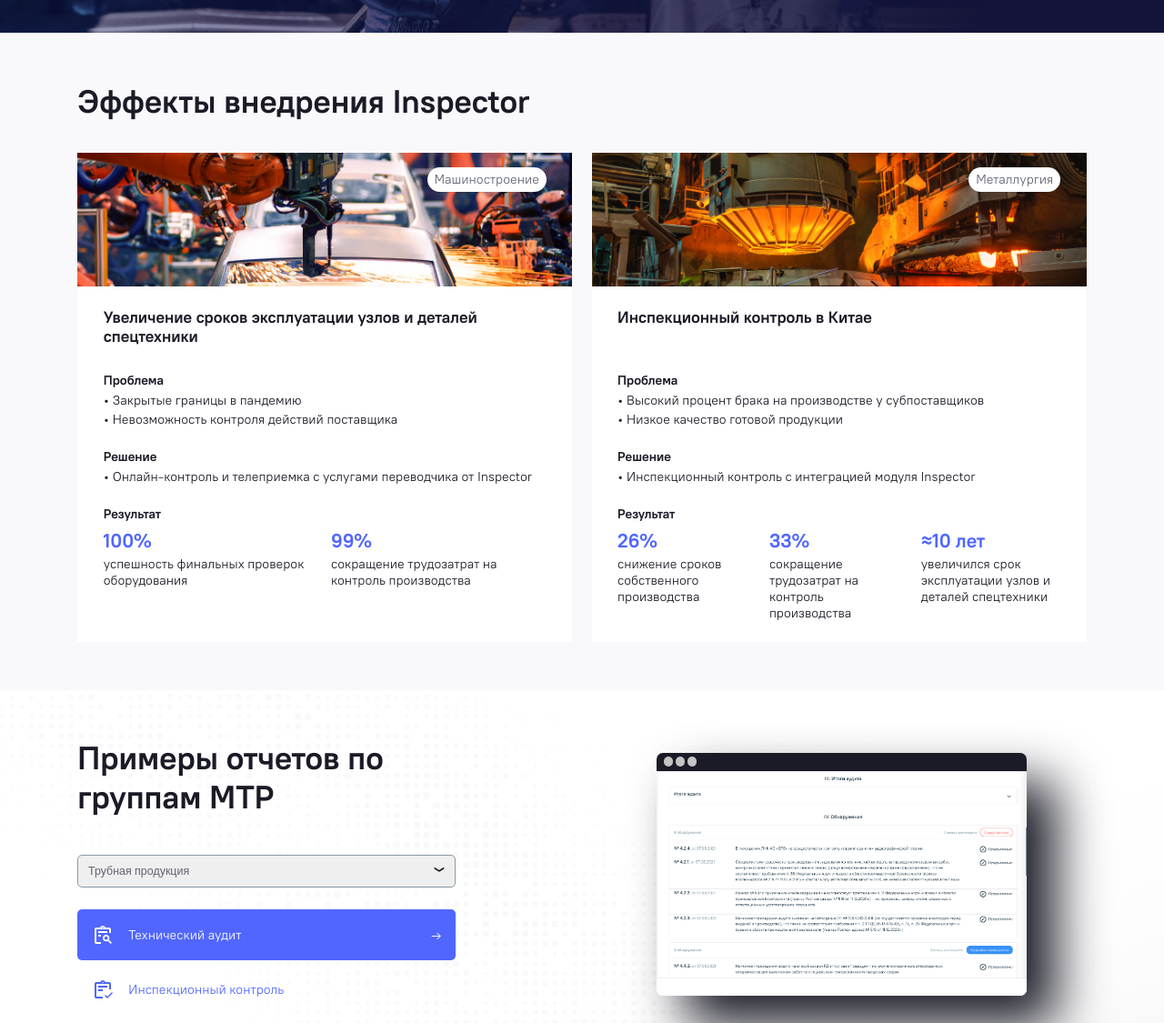
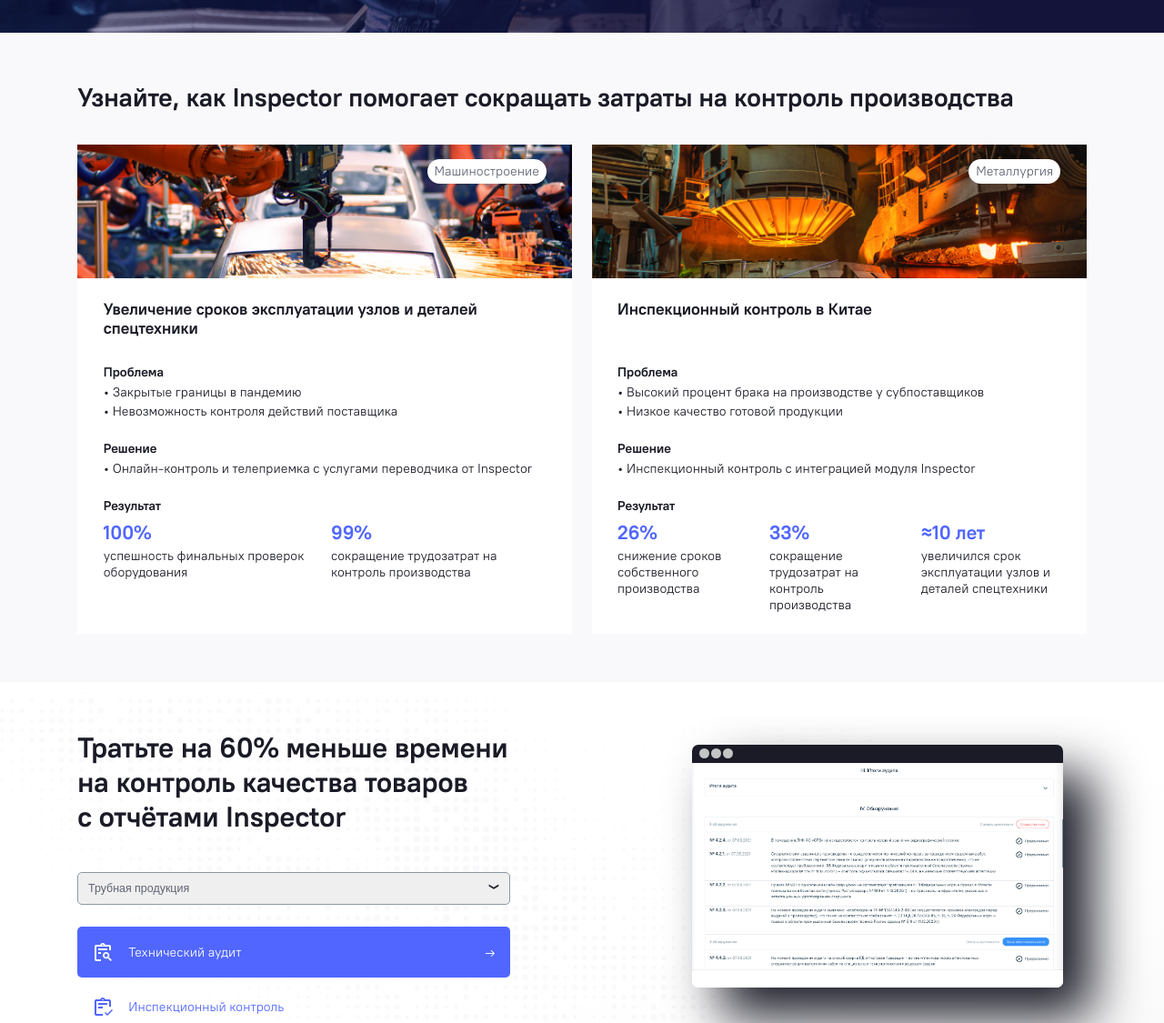
Before and after one commit to Yorikkk/isource-landing, a plain HTML site: page index.html in a window 1280 px wide. Shown: the part 1675-2800 px from the top of the page at 91% size. Drawn offline with Linux system fonts and the light colour scheme; files whose address does not match are found by name.

Commit message:
Marketing fixes

```diff
--- a/index.html
+++ b/index.html
@@ -179,7 +179,7 @@
         </section>
         <section class="effects">
             <h2 class="effects__title">
-                Эффекты внедрения Inspector
+                Узнайте, как Inspector помогает сокращать затраты на контроль производства
             </h2>
             <div class="effects__slider">
                 <div class="effects__slider--card-wrapper">
@@ -328,7 +328,9 @@
         </section>
         <section class="examples">
             <div class="examples__search">
-                <h2 class="examples__search--title">Примеры отчетов по<br>группам МТР</h2>
+                <h2 class="examples__search--title">
+                    Тратьте на 60% меньше времени<br> на контроль качества товаров<br> с отчётами Inspector
+                </h2>
                 <form name="examples" class="examples__search--form">
                     <div class="examples__search--form-select">
                         <select name="mtrGroup" placeholder="Группа МТР" class="form-select">
@@ -376,7 +378,9 @@
             </div>
         </section>
         <section class="questions">
-            <h2 class="questions__title">Часто задаваемые вопросы</h2>
+            <h2 class="questions__title">
+                Узнайте больше об Inspeсtor
+            </h2>
             <form name="questions" class="questions__body">
                 <article class="questions__body-item">
                     <input class="questions__body-input" type="radio" name="question" id="question-1">
--- a/style.scss
+++ b/style.scss
@@ -272,6 +272,7 @@ body {
 
 			font-size: 1.8rem;
 			font-weight: 700;
+			text-decoration: none;
 		}
 	}
 }
@@ -525,6 +526,8 @@ body {
 
 	&__title {
 		margin-bottom: 4rem;
+
+		font-size: 3.2rem;
 	}
 
 	&__slider {
@@ -629,7 +632,7 @@ body {
 
 .examples {
 	display: grid;
-	grid-template-columns: 1fr 1fr;
+	grid-template-columns: 4fr 3fr;
 
 	@extend %global-padding-x;
 	@extend %global-padding-y;
@@ -641,6 +644,8 @@ body {
 	&__search {
 		&--title {
 			margin-bottom: 4.7rem;
+
+			font-size: 3.5rem;
 		}
 
 		&--form {
```
Also changed, not shown: style.css, 1 other file.
